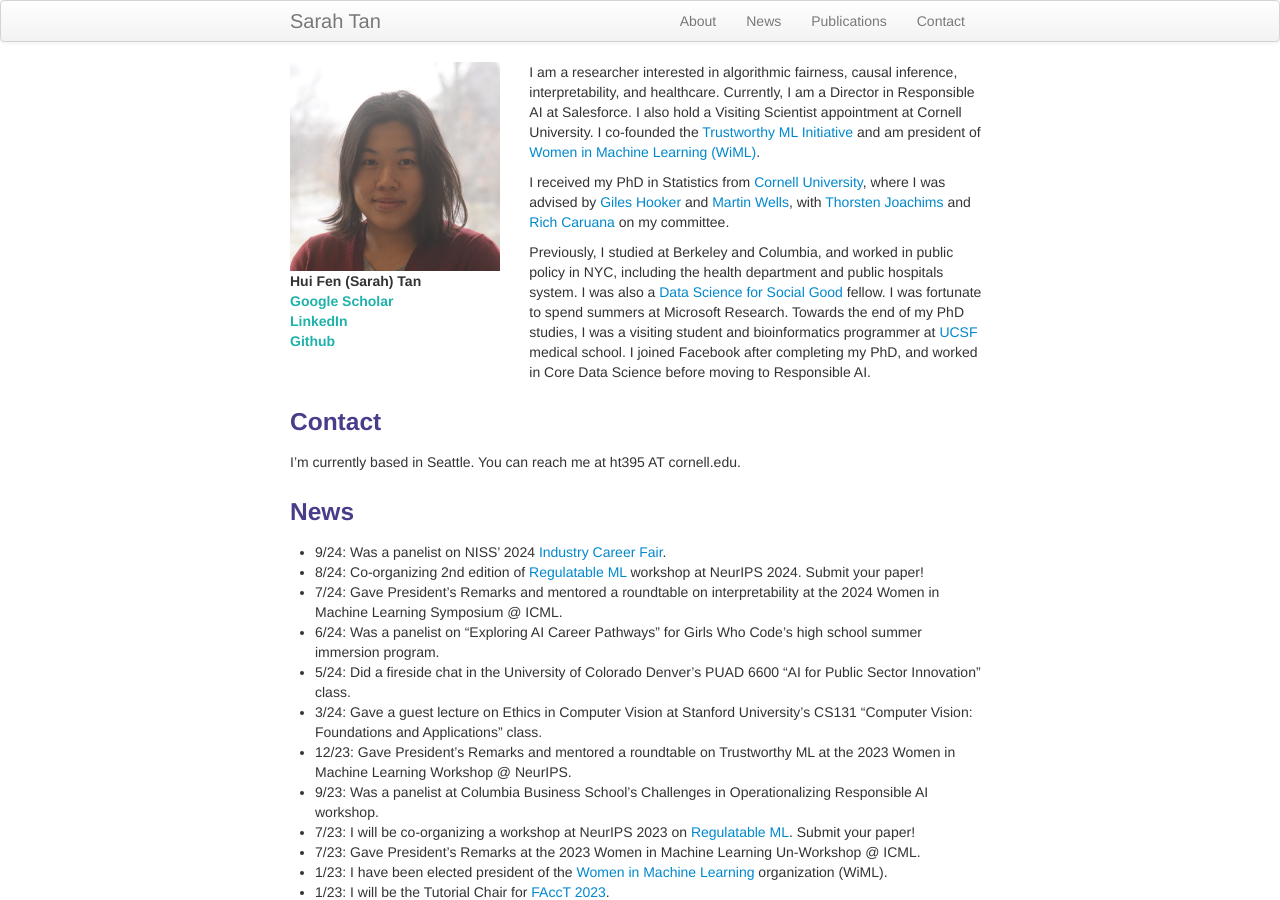
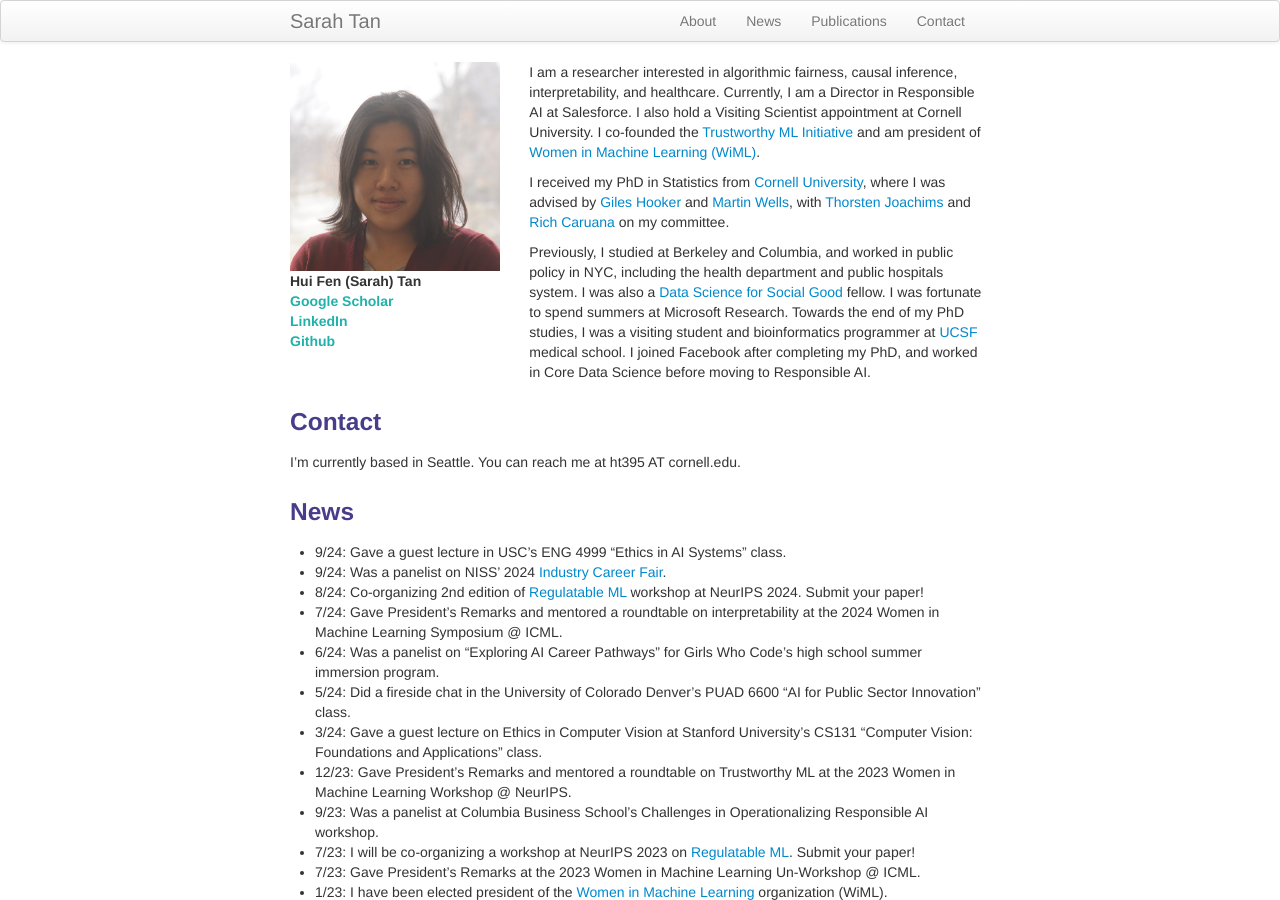
Before and after one commit to shftan/shftan.github.io, a Jekyll site: the page built from index.md, in a window 1280 px wide and 900 px high. Built offline with Jekyll 4.4.1, drawn with Linux system fonts in a browser that asks for light colours.

Commit message:
Update index.md

```diff
--- a/index.md
+++ b/index.md
@@ -32,6 +32,7 @@ I'm currently based in Seattle. You can reach me at ht395 AT cornell.edu.
 
 <div class="row-fluid" id="news"><h3>News</h3>
 </div>
+- 9/24: Gave a guest lecture in USC's ENG 4999 "Ethics in AI Systems" class.
 - 9/24: Was a panelist on NISS' 2024 [Industry Career Fair](https://www.niss.org/events/niss-industry-career-fair-2024).
 - 8/24: Co-organizing 2nd edition of [Regulatable ML](https://regulatableml.github.io/) workshop at NeurIPS 2024. Submit your paper!
 - 7/24: Gave President’s Remarks and mentored a roundtable on interpretability at the 2024 Women in Machine Learning Symposium @ ICML.
```
